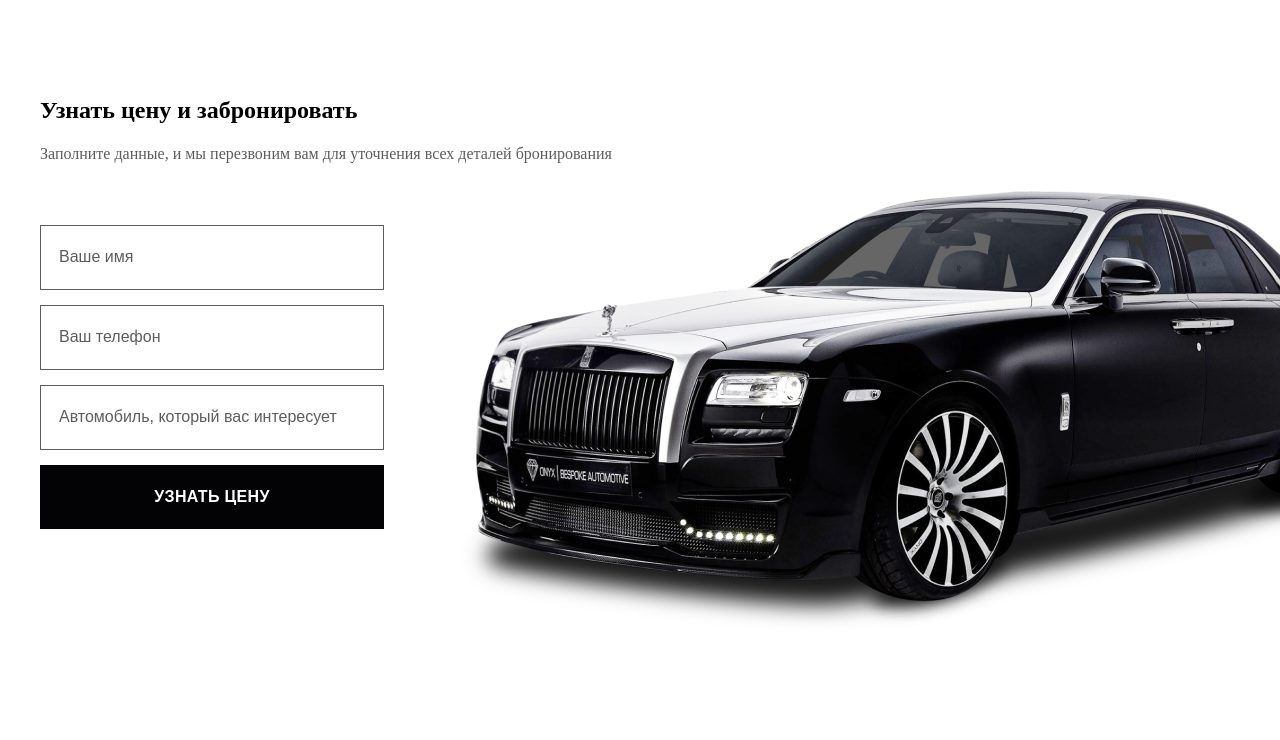
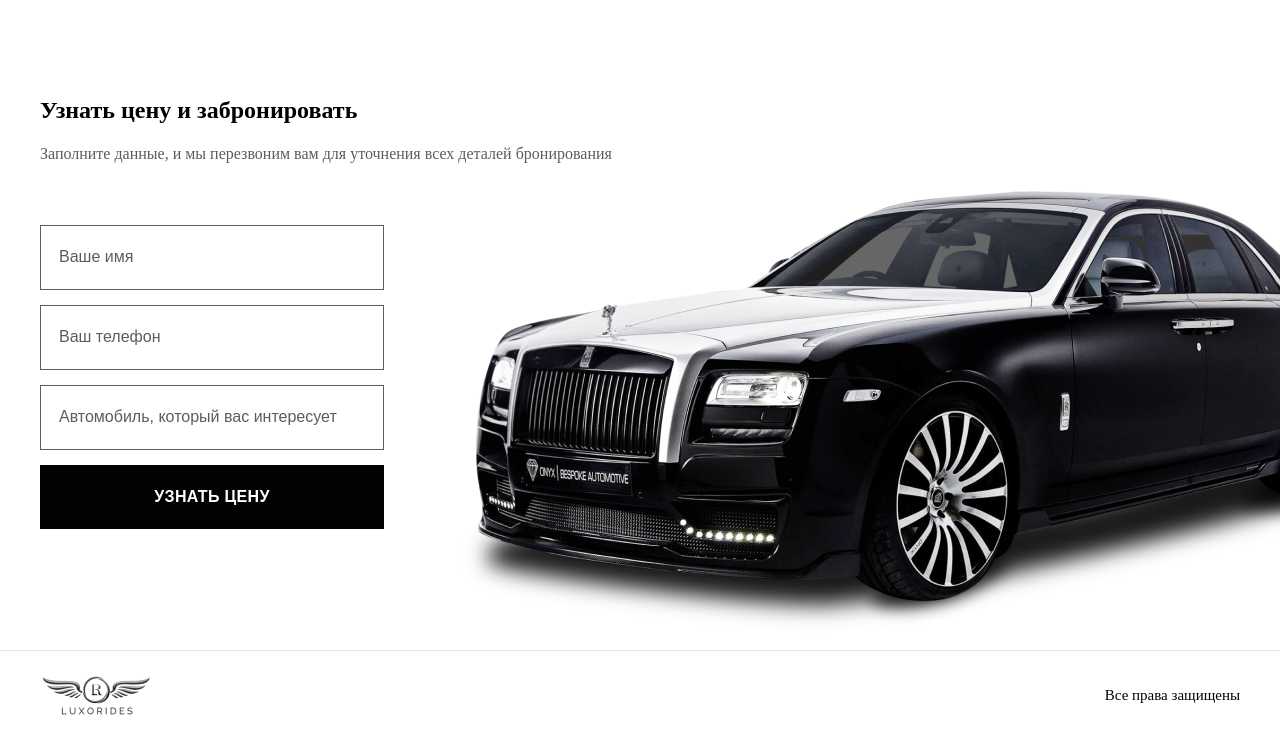
Before and after one commit to Katerina5005/Rent-mobil, a plain HTML site: page index.html in a window 1280 px wide. Shown: the part 1973-2713 px from the top of the page. Before the commit the page ends 2623 px from the top, so only its background shows below. Drawn offline with Linux system fonts and the light colour scheme.

Commit message:
end html

```diff
--- a/index.html
+++ b/index.html
@@ -20,10 +20,10 @@
                     <a href="#">Главная</a>
                 </li>
                 <li class="menu-item">
-                    <a href="#">Автомобили</a>
+                    <a href="#cars">Автомобили</a>
                 </li>
                 <li class="menu-item">
-                    <a href="#">Бронирование авто</a>
+                    <a href="#price">Бронирование авто</a>
                 </li>
             </ul>
         </nav>
@@ -45,7 +45,7 @@
     </div>
 </section>
 
-<section class="car">
+<section class="car" id="cars">
     <div class="container">
         <h2 class="sub_title">Наш автопарк</h2>
         <div class="car-items">
@@ -216,7 +216,7 @@
     </div>
 </section>
 
-<section class="price">
+<section class="price" id="price">
     <div class="container">
         <h2 class="sub-title">Узнать цену и забронировать</h2>
         <div class="price-text">Заполните данные, и мы перезвоним вам для уточнения всех деталей бронирования</div>
@@ -229,5 +229,14 @@
         <img src="img/rolls.png" alt="rolls" class="price-img">
     </div>
 </section>
+
+<footer class="footer">
+    <div class="container">
+        <div class="logo">
+            <img src="img/logo.png" alt="logo">
+        </div>
+        <div class="rights">Все права защищены</div>
+    </div>
+</footer>
 </body>
 </html>
--- a/styles.css/style.css
+++ b/styles.css/style.css
@@ -203,3 +203,19 @@ body{
     bottom: 0;
     left: 400px;
 }
+
+.footer {
+    border-top: 1px solid #E5E5E5;
+    padding: 25px 0;
+}
+
+.footer .container {
+    display: flex;
+    align-items:center;
+    justify-content: space-between;
+}
+
+.rights {
+    font-size: 15px;
+    color: #030305;
+}
```
